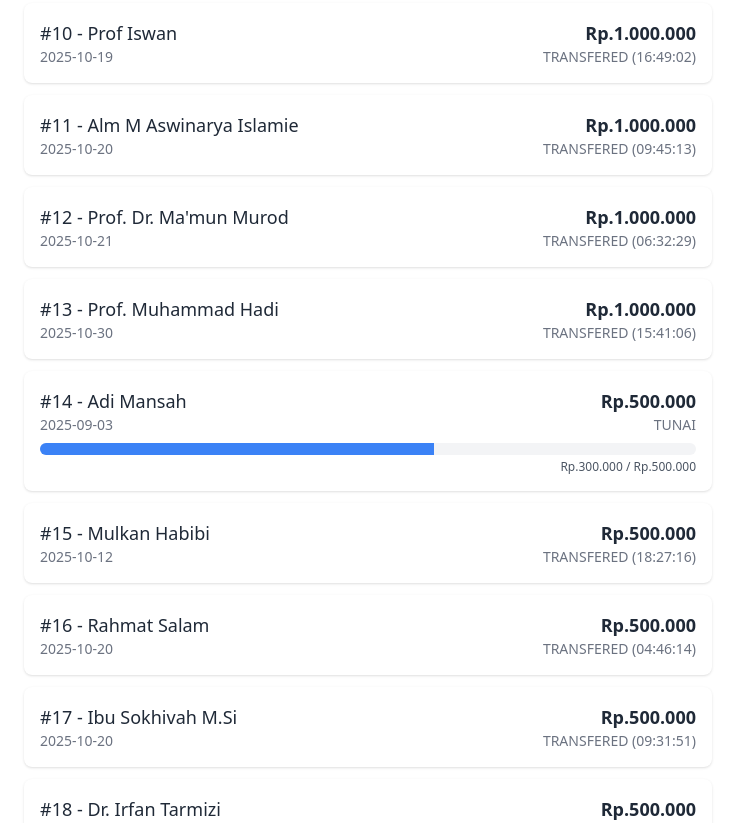
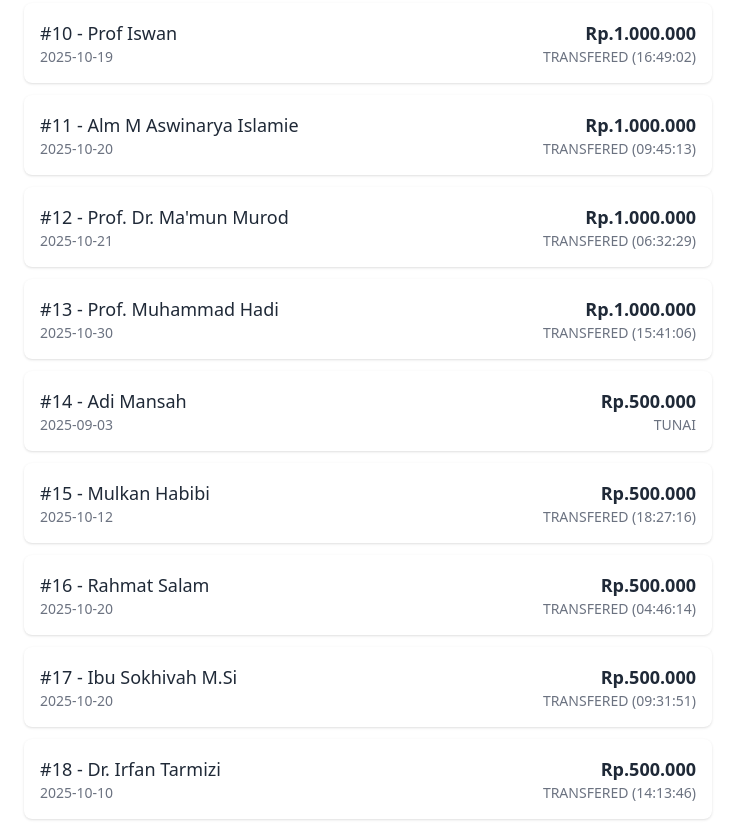
Before and after one commit to attaqwa-umj/renovasi-masjid, a plain HTML site: page index.html in a window 1280 px wide. Shown: the part 1597-2420 px from the top of the page, without its empty margins (272-1007 px from the left). Drawn offline with nearby package versions, Linux system fonts and the light colour scheme.

Commit message:
Update index.html

```diff
--- a/index.html
+++ b/index.html
@@ -166,7 +166,7 @@
     <script>
         const donations = [
             { tanggal: "20250903", nama: "UMJ", jumlah: 160150000, transfered: 96090000, status: "PLANNED" },
-            { tanggal: "20250903", nama: "Adi Mansah", jumlah: 500000, transfered: 300000, status: "TUNAI" },
+            { tanggal: "20250903", nama: "Adi Mansah", jumlah: 500000, transfered: 500000, status: "TUNAI" },
             { tanggal: "20250903", nama: "Tajudin", jumlah: 300000, transfered: 300000, status: "TUNAI" },
             { tanggal: "20251012", nama: "Mulkan Habibi", jumlah: 500000, transfered: 500000, status: "TRANSFERED (18:27:16)" },
             { tanggal: "20250903", nama: "Hamba Allah", jumlah: 1000000, transfered: 1000000, status: "TRANSFERED (12:19:20)" },
```
